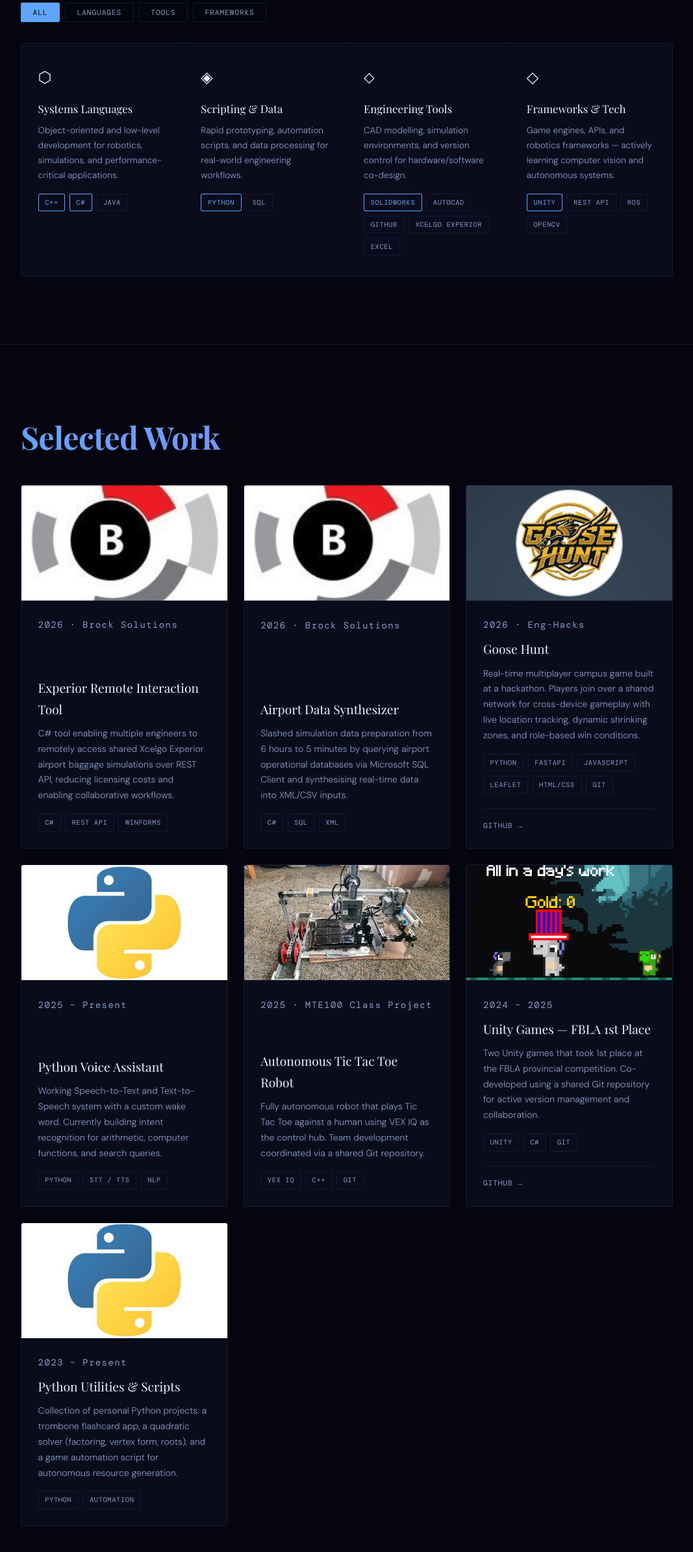
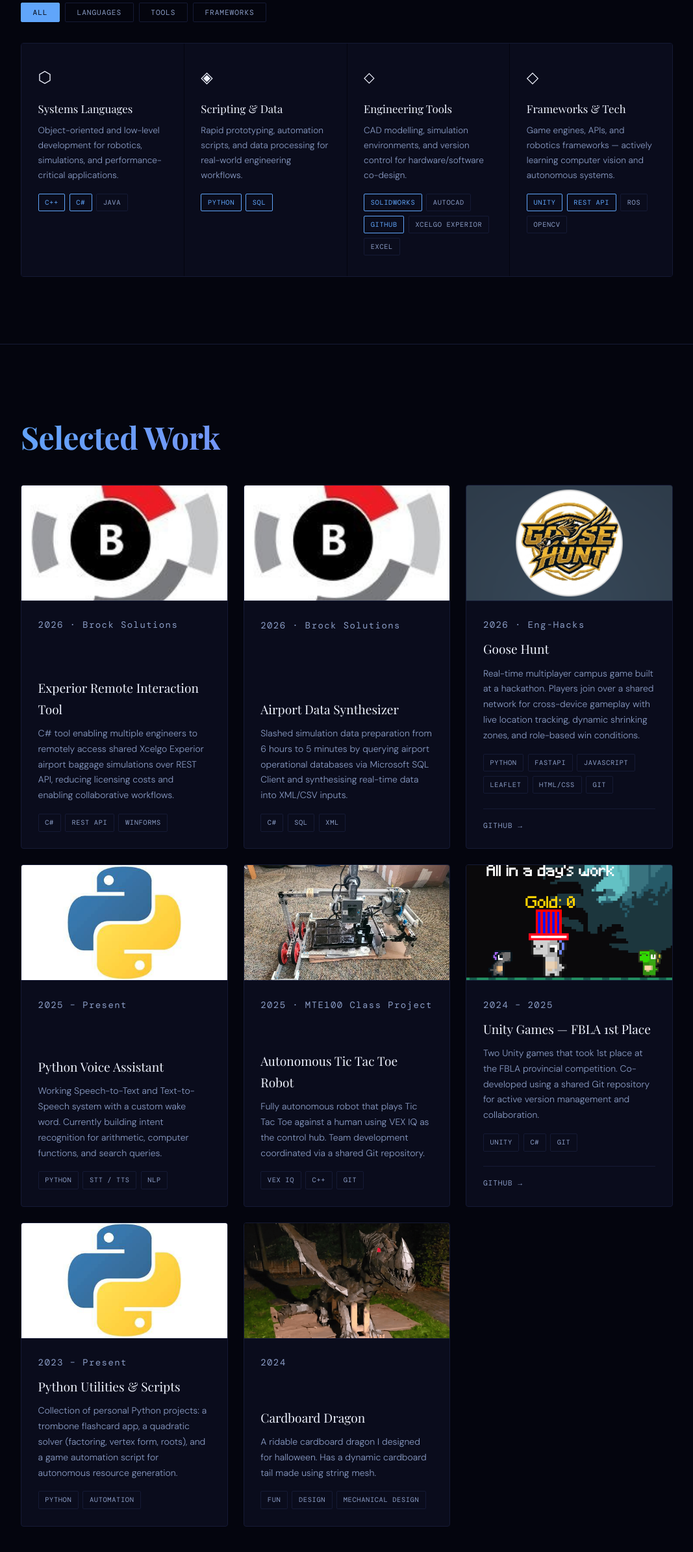
Before and after one commit to ChrisD790/Chris-Website, a plain HTML site: page index.html in a window 1280 px wide. Shown: the part 1822-4210 px from the top of the page at 65% size, without its empty margins (106-1173 px from the left). Drawn offline with nearby package versions, Linux system fonts and the light colour scheme; a web font is replaced by a local one.

Commit message:
Updated dragon

```diff
--- a/index.html
+++ b/index.html
@@ -92,7 +92,7 @@
           <p>Rapid prototyping, automation scripts, and data processing for real-world engineering workflows.</p>
           <div class="skill-tags">
             <span class="tag accent">Python</span>
-            <span class="tag">SQL</span>
+            <span class="tag accent">SQL</span>
           </div>
         </div>
 
@@ -103,7 +103,7 @@
           <div class="skill-tags">
             <span class="tag accent">SolidWorks</span>
             <span class="tag">AutoCAD</span>
-            <span class="tag">GitHub</span>
+            <span class="tag accent">GitHub</span>
             <span class="tag">Xcelgo Experior</span>
             <span class="tag">Excel</span>
           </div>
@@ -115,7 +115,7 @@
           <p>Game engines, APIs, and robotics frameworks — actively learning computer vision and autonomous systems.</p>
           <div class="skill-tags">
             <span class="tag accent">Unity</span>
-            <span class="tag">REST API</span>
+            <span class="tag accent">REST API</span>
             <span class="tag">ROS</span>
             <span class="tag">OpenCV</span>
           </div>
@@ -135,7 +135,7 @@
               <div class="project-thumb">
                   <img src="photos/Brock.jpg" alt="Experior Remote Tool">
                   <div class="project-thumb-frame">
-              <svg viewBox="0 0 24 24" fill="none" stroke="currentColor" stroke-width="1.5"><rect x="3" y="3" width="18" height="18" rx="2"/><circle cx="8.5" cy="8.5" r="1.5"/><path d="M21 15l-5-5L5 21"/></svg>
+                      <svg viewBox="0 0 24 24" fill="none" stroke="currentColor" stroke-width="1.5"><rect x="3" y="3" width="18" height="18" rx="2" /><circle cx="8.5" cy="8.5" r="1.5" /><path d="M21 15l-5-5L5 21" /></svg>
                       <span>Add screenshot</span>
                   </div>
               </div>
@@ -155,7 +155,7 @@
               <div class="project-thumb">
                   <img src="photos/Brock.jpg" alt="Airport Data Synthesizer">
                   <div class="project-thumb-frame">
-              <svg viewBox="0 0 24 24" fill="none" stroke="currentColor" stroke-width="1.5"><rect x="3" y="3" width="18" height="18" rx="2"/><circle cx="8.5" cy="8.5" r="1.5"/><path d="M21 15l-5-5L5 21"/></svg>
+                      <svg viewBox="0 0 24 24" fill="none" stroke="currentColor" stroke-width="1.5"><rect x="3" y="3" width="18" height="18" rx="2" /><circle cx="8.5" cy="8.5" r="1.5" /><path d="M21 15l-5-5L5 21" /></svg>
                       <span>Add screenshot</span>
                   </div>
               </div>
@@ -175,7 +175,7 @@
               <div class="project-thumb">
                   <img src="photos/GooseHunt.png" alt="Goose Hunt">
                   <div class="project-thumb-frame">
-              <svg viewBox="0 0 24 24" fill="none" stroke="currentColor" stroke-width="1.5"><rect x="3" y="3" width="18" height="18" rx="2"/><circle cx="8.5" cy="8.5" r="1.5"/><path d="M21 15l-5-5L5 21"/></svg>
+                      <svg viewBox="0 0 24 24" fill="none" stroke="currentColor" stroke-width="1.5"><rect x="3" y="3" width="18" height="18" rx="2" /><circle cx="8.5" cy="8.5" r="1.5" /><path d="M21 15l-5-5L5 21" /></svg>
                       <span>Add screenshot</span>
                   </div>
               </div>
@@ -201,7 +201,7 @@
               <div class="project-thumb">
                   <img src="photos/Python.jpg" alt="Voice Assistant">
                   <div class="project-thumb-frame">
-              <svg viewBox="0 0 24 24" fill="none" stroke="currentColor" stroke-width="1.5"><rect x="3" y="3" width="18" height="18" rx="2"/><circle cx="8.5" cy="8.5" r="1.5"/><path d="M21 15l-5-5L5 21"/></svg>
+                      <svg viewBox="0 0 24 24" fill="none" stroke="currentColor" stroke-width="1.5"><rect x="3" y="3" width="18" height="18" rx="2" /><circle cx="8.5" cy="8.5" r="1.5" /><path d="M21 15l-5-5L5 21" /></svg>
                       <span>Add screenshot</span>
                   </div>
               </div>
@@ -221,7 +221,7 @@
               <div class="project-thumb">
                   <img src="photos/TicTacToe.jpg" alt="Tic Tac Toe Robot">
                   <div class="project-thumb-frame">
-              <svg viewBox="0 0 24 24" fill="none" stroke="currentColor" stroke-width="1.5"><rect x="3" y="3" width="18" height="18" rx="2"/><circle cx="8.5" cy="8.5" r="1.5"/><path d="M21 15l-5-5L5 21"/></svg>
+                      <svg viewBox="0 0 24 24" fill="none" stroke="currentColor" stroke-width="1.5"><rect x="3" y="3" width="18" height="18" rx="2" /><circle cx="8.5" cy="8.5" r="1.5" /><path d="M21 15l-5-5L5 21" /></svg>
                       <span>Add screenshot</span>
                   </div>
               </div>
@@ -241,7 +241,7 @@
               <div class="project-thumb">
                   <img src="photos/Unity.png" alt="Unity Games">
                   <div class="project-thumb-frame">
-              <svg viewBox="0 0 24 24" fill="none" stroke="currentColor" stroke-width="1.5"><rect x="3" y="3" width="18" height="18" rx="2"/><circle cx="8.5" cy="8.5" r="1.5"/><path d="M21 15l-5-5L5 21"/></svg>
+                      <svg viewBox="0 0 24 24" fill="none" stroke="currentColor" stroke-width="1.5"><rect x="3" y="3" width="18" height="18" rx="2" /><circle cx="8.5" cy="8.5" r="1.5" /><path d="M21 15l-5-5L5 21" /></svg>
                       <span>Add screenshot</span>
                   </div>
               </div>
@@ -264,7 +264,7 @@
               <div class="project-thumb">
                   <img src="photos/Python.jpg" alt="Python Utilities">
                   <div class="project-thumb-frame">
-              <svg viewBox="0 0 24 24" fill="none" stroke="currentColor" stroke-width="1.5"><rect x="3" y="3" width="18" height="18" rx="2"/><circle cx="8.5" cy="8.5" r="1.5"/><path d="M21 15l-5-5L5 21"/></svg>
+                      <svg viewBox="0 0 24 24" fill="none" stroke="currentColor" stroke-width="1.5"><rect x="3" y="3" width="18" height="18" rx="2" /><circle cx="8.5" cy="8.5" r="1.5" /><path d="M21 15l-5-5L5 21" /></svg>
                       <span>Add screenshot</span>
                   </div>
               </div>
@@ -275,6 +275,26 @@
                   <div class="skill-tags mt-sm">
                       <span class="tag">Python</span>
                       <span class="tag">Automation</span>
+                  </div>
+              </div>
+          </article>
+
+          <article class="project-card reveal">
+              <div class="project-thumb">
+                  <img src="photos/Dragon.png" alt="Dragon image">
+                  <div class="project-thumb-frame">
+                      <svg viewBox="0 0 24 24" fill="none" stroke="currentColor" stroke-width="1.5"><rect x="3" y="3" width="18" height="18" rx="2" /><circle cx="8.5" cy="8.5" r="1.5" /><path d="M21 15l-5-5L5 21" /></svg>
+                      <span>Add screenshot</span>
+                  </div>
+              </div>
+              <div class="project-body">
+                  <p class="project-year">2024</p>
+                  <h3>Cardboard Dragon</h3>
+                  <p> A ridable cardboard dragon I designed for halloween. Has a dynamic cardboard tail made using string mesh.</p>
+                  <div class="skill-tags mt-sm">
+                      <span class="tag">Fun</span>
+                      <span class="tag">Design</span>
+                      <span class="tag">Mechanical Design</span>
                   </div>
               </div>
           </article>
```
Also changed, not shown: photos/Dragon.png (added). Lines whose indentation alone changed are shown as unchanged.
